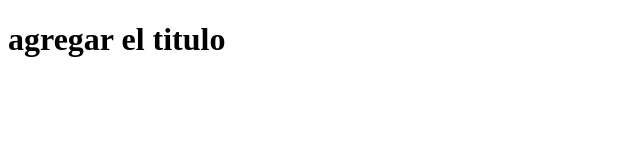
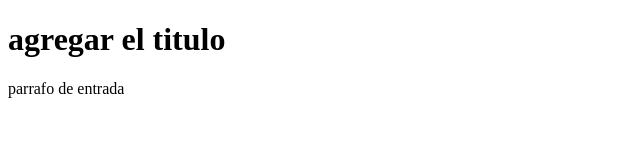
Before and after one commit to ruthsp/NUEVO-REPOSITORIO, a plain HTML site: page index.html in a window 1280 px wide. Shown: the whole page, without its empty margins (0-640 px from the left). Drawn offline with Linux system fonts and the light colour scheme.

Commit message:
Update index.html

```diff
--- a/index.html
+++ b/index.html
@@ -7,5 +7,6 @@
 </head>
 <body>
  <h1>agregar el titulo</h1>
+    <p>parrafo de entrada</p>
 </body>
 </html>
```
